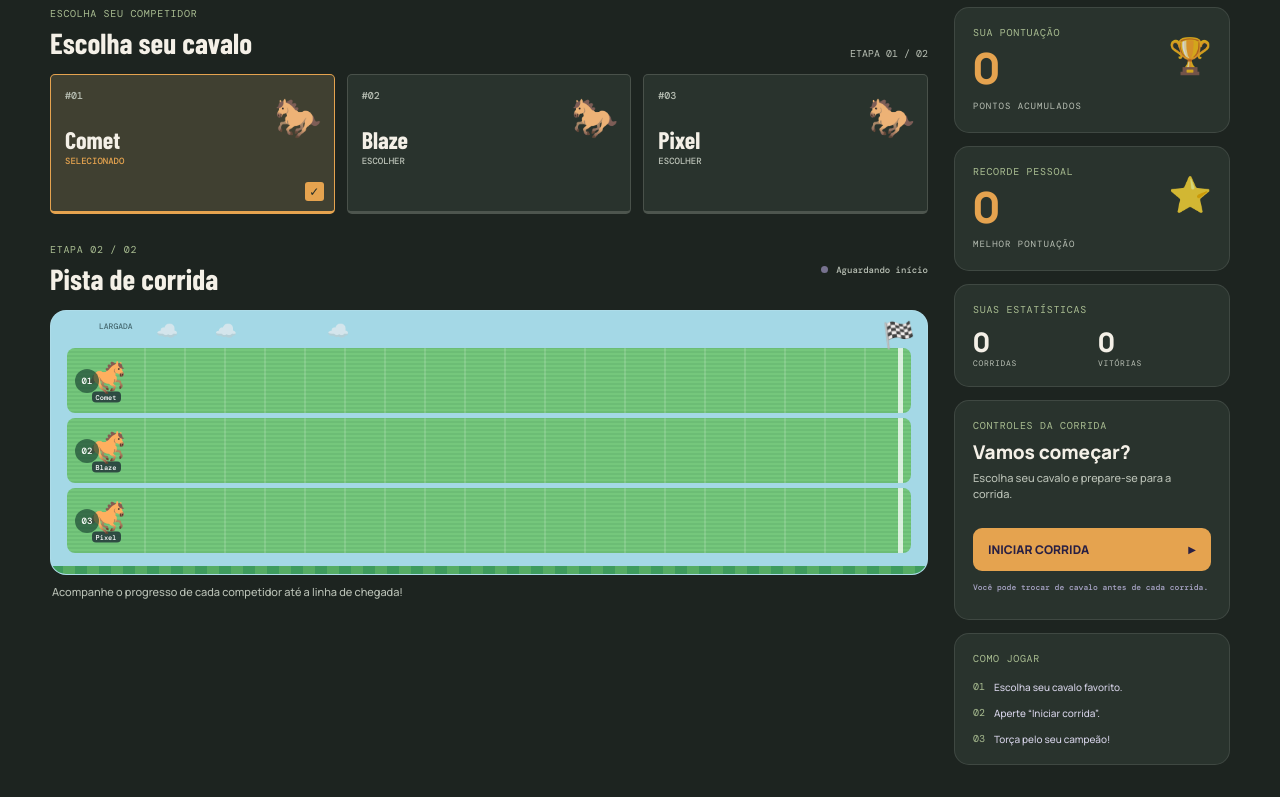
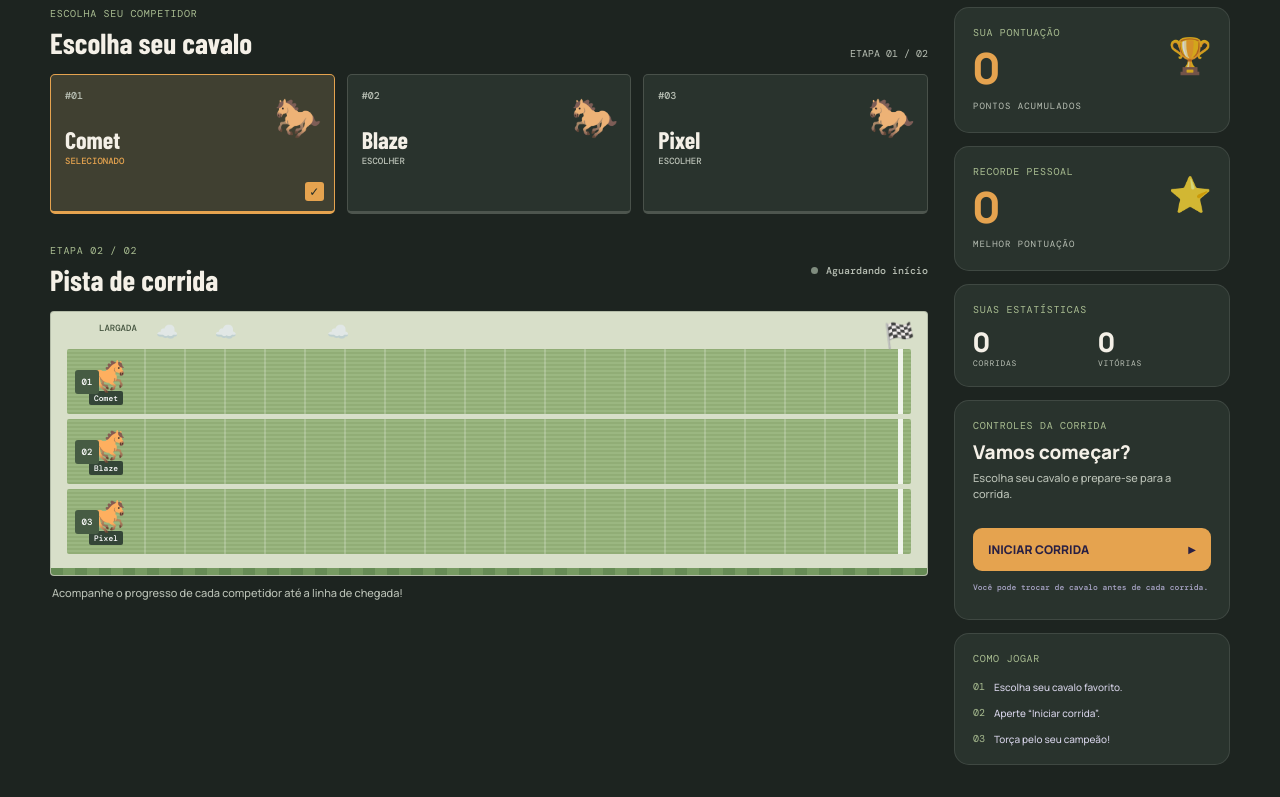
Before and after one commit to DogShown/HorseRacing, a React (Vite) app: page / in a window 1280 px wide. Shown: the part 449-1246 px from the top of the page. Built offline with nearby package versions, Linux system fonts and the light colour scheme; a web font is replaced by a local one.

Commit message:
Refresh HORSE DASH visual identity

```diff
--- a/src/styles/track.css
+++ b/src/styles/track.css
@@ -1,25 +1,90 @@
-.track-section { margin-top: 29px; }
+.track-section { margin-top: 30px; }
 .track-heading { align-items: center; }
-.race-status { display: flex; align-items: center; gap: 8px; color: var(--muted); font-size: 9px; }
-.race-status span { flex: 0 0 7px; width: 7px; height: 7px; border-radius: 50%; background: #77728f; box-shadow: none; }
-.race-status.live { color: var(--coral); }
-.race-status.live span { background: var(--coral); box-shadow: 0 0 10px var(--coral); animation: blink .8s infinite alternate; }
-.race-track { position: relative; padding: 37px 16px 16px; overflow: hidden; border: 1px solid rgba(255,255,255,.1); border-radius: 16px; background: #a4d8e6; }
-.track-skyline { position: absolute; top: 5px; left: 12%; color: rgba(255,255,255,.75); font-size: 18px; pointer-events: none; }
-.track-start { position: absolute; z-index: 2; top: 10px; left: 48px; color: #476b72; font-size: 8px; }
-.track-finish { position: absolute; z-index: 3; top: 5px; right: 12px; font-size: 26px; }
-.lane { position: relative; height: 65px; display: flex; align-items: center; margin-bottom: 5px; padding: 0 8px; border-radius: 8px; background: repeating-linear-gradient(0deg, #6cbd75 0 2px, #75c77c 2px 4px); }
+.race-status { display: flex; align-items: center; gap: 8px; color: var(--muted); font-size: 10px; }
+.race-status span { flex: 0 0 7px; width: 7px; height: 7px; background: #7f8c7e; }
+.race-status.live { color: #ef9b7f; }
+.race-status.live span { background: var(--coral); animation: blink .8s infinite alternate; }
+.race-track {
+  position: relative;
+  padding: 37px 16px 16px;
+  overflow: hidden;
+  border: 1px solid rgba(37, 45, 39, .2);
+  border-radius: 4px;
+  background: #d8dfc9;
+}
+.track-skyline { position: absolute; top: 5px; left: 12%; color: rgba(255,255,255,.8); font-size: 18px; pointer-events: none; }
+.track-start { position: absolute; z-index: 2; top: 10px; left: 48px; color: #43533e; font-size: 9px; }
+.track-finish { position: absolute; z-index: 3; top: 5px; right: 12px; font-size: 25px; }
+.lane {
+  position: relative;
+  height: 65px;
+  display: flex;
+  align-items: center;
+  margin-bottom: 5px;
+  padding: 0 8px;
+  border-radius: 2px;
+  background: repeating-linear-gradient(0deg, #91ad76 0 2px, #9bb781 2px 4px);
+}
 .lane:last-of-type { margin-bottom: 0; }
-.lane-number { position: relative; z-index: 2; display: grid; flex: 0 0 24px; place-items: center; width: 24px; height: 24px; border-radius: 50%; background: rgba(30,74,54,.7); color: white; font-size: 9px; }
-.lane-ground { position: relative; flex: 1; height: 100%; margin-left: 7px; border-right: 5px solid rgba(255,255,255,.75); background: repeating-linear-gradient(90deg, transparent 0 38px, rgba(255,255,255,.14) 38px 40px); }
-.runner { position: absolute; top: 50%; display: flex; flex-direction: column; align-items: center; width: 48px; transform: translate(-50%, -50%); transition: left .09s linear; }
+.lane-number {
+  position: relative;
+  z-index: 2;
+  display: grid;
+  flex: 0 0 24px;
+  place-items: center;
+  width: 24px;
+  height: 24px;
+  border-radius: 3px;
+  background: #465b43;
+  color: #fff;
+  font-size: 9px;
+}
+.lane-ground {
+  position: relative;
+  flex: 1;
+  height: 100%;
+  margin-left: 7px;
+  border-right: 5px solid rgba(255,255,255,.85);
+  background: repeating-linear-gradient(90deg, transparent 0 38px, rgba(255,255,255,.2) 38px 40px);
+}
+.runner {
+  position: absolute;
+  z-index: 1;
+  top: 50%;
+  display: flex;
+  flex-direction: column;
+  align-items: center;
+  width: 48px;
+  transform: translate(-50%, -50%);
+  transition: left .09s linear;
+}
 .runner-sprite { display: block; font-size: 32px; line-height: 1; transform: scaleX(-1); }
 .runner.running .runner-sprite { animation: gallop .22s infinite alternate; }
-.runner-name { padding: 1px 4px; border-radius: 4px; background: rgba(25,35,48,.75); color: white; font-size: 7px; }
-.winner-runner .runner-sprite { filter: drop-shadow(0 0 8px #fff); }
-.track-grass { position: absolute; right: 0; bottom: 0; left: 0; height: 8px; background: repeating-linear-gradient(90deg, #3e9c5e 0 12px, #56ad65 12px 24px); pointer-events: none; }
+.runner-name {
+  padding: 2px 5px;
+  border-radius: 2px;
+  background: #344537;
+  color: #fff;
+  font-size: 8px;
+}
+.winner-runner .runner-sprite { filter: drop-shadow(0 0 4px #fff); }
+.track-grass {
+  position: absolute;
+  right: 0;
+  bottom: 0;
+  left: 0;
+  height: 7px;
+  background: repeating-linear-gradient(90deg, #668b55 0 12px, #779b62 12px 24px);
+  pointer-events: none;
+}
 .track-hint { margin: 9px 2px 0; color: var(--muted); font-size: 11px; }
-
-
-.lane-progress { position: absolute; top: 0; bottom: 0; left: 0; border-radius: 8px 0 0 8px; background: rgba(255,255,255,.16); transition: width .09s linear; pointer-events: none; }
-.runner { z-index: 1; }
+.lane-progress {
+  position: absolute;
+  top: 0;
+  bottom: 0;
+  left: 0;
+  border-radius: 2px 0 0 2px;
+  background: rgba(255,255,255,.2);
+  transition: width .09s linear;
+  pointer-events: none;
+}
```
